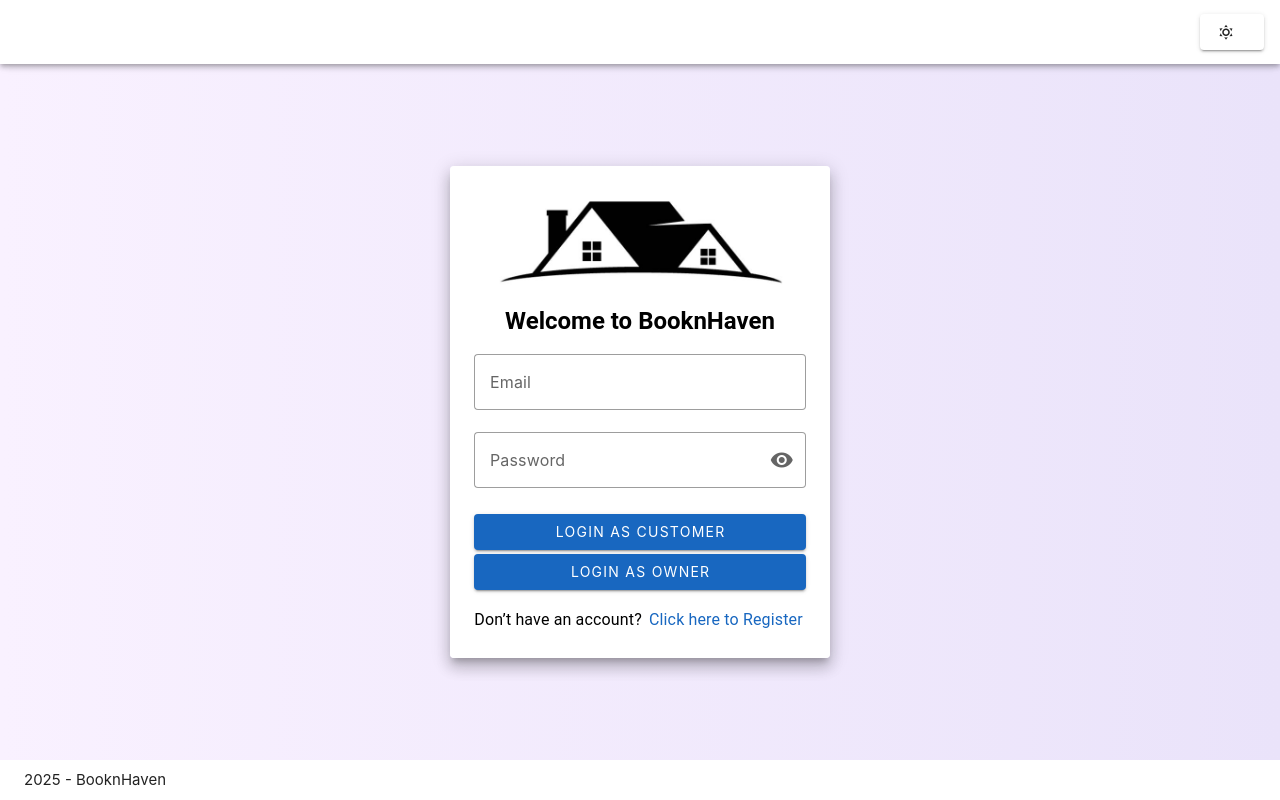
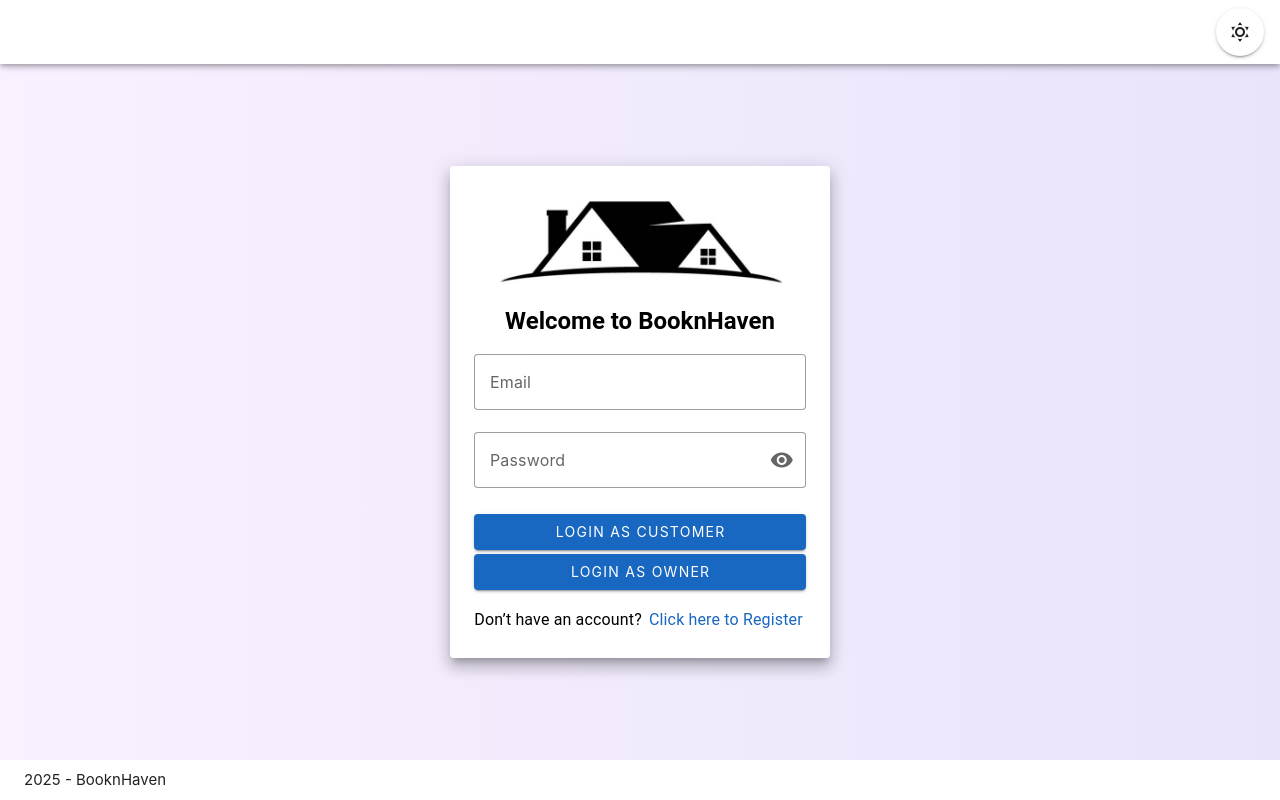
Before and after one commit to krpenaflor/Book-n-Haven, a Vue app: page /login in a window 1280 px wide. Built offline with nearby package versions, Linux system fonts and the light colour scheme; no server answers.

Commit message:
theme icon style change

```diff
--- a/src/views/LoginView.vue
+++ b/src/views/LoginView.vue
@@ -76,9 +76,11 @@ const backgroundClass = computed(() =>
       <v-spacer></v-spacer>
       <v-btn
         @click="onClick"
-        :prepend-icon="theme === 'light' ? 'mdi-weather-sunny' : 'mdi-weather-night'"
+        :icon="theme === 'light' ? 'mdi-weather-sunny' : 'mdi-weather-night'"
         variant="elevated"
-      />
+        slim
+      >
+      </v-btn>
     </v-app-bar>
 
     <!-- Main Content -->
```
